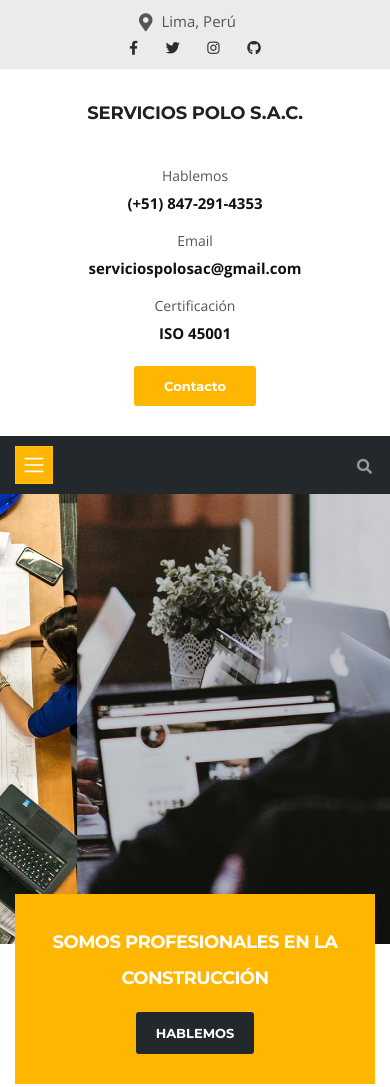
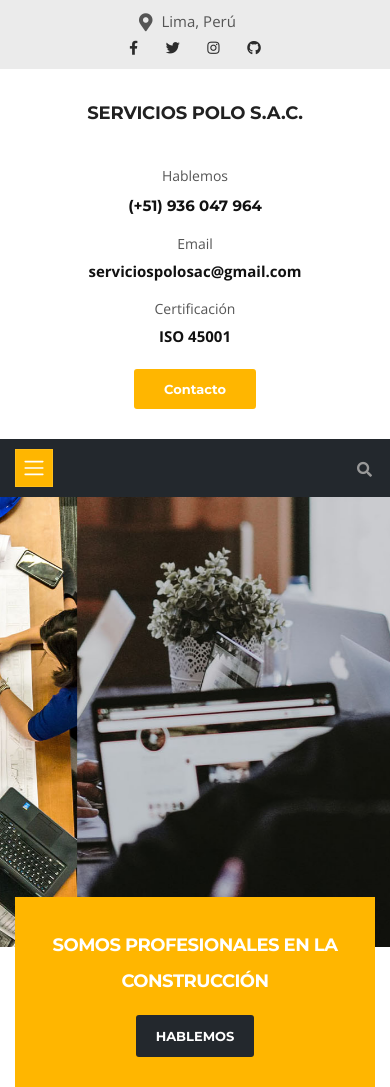
Before and after one commit to QuispeRosasGabriel/servicios-polo-sac, a plain HTML site: page index.html in a window 390 px wide. Shown: the top 1087 px of the page. Drawn offline with nearby package versions, Linux system fonts and the light colour scheme; some packages are replaced by stand-ins of ours.

Commit message:
phone number

```diff
--- a/index.html
+++ b/index.html
@@ -92,7 +92,7 @@
                     <div class="info-box">
                       <div class="info-box-content">
                           <p class="info-box-title">Hablemos</p>
-                          <p class="info-box-subtitle">(+51) 847-291-4353</p>
+                          <a  href="tel:936047964" class="info-box-subtitle">(+51) 936 047 964</a>
                       </div>
                     </div>
                   </li>
```
